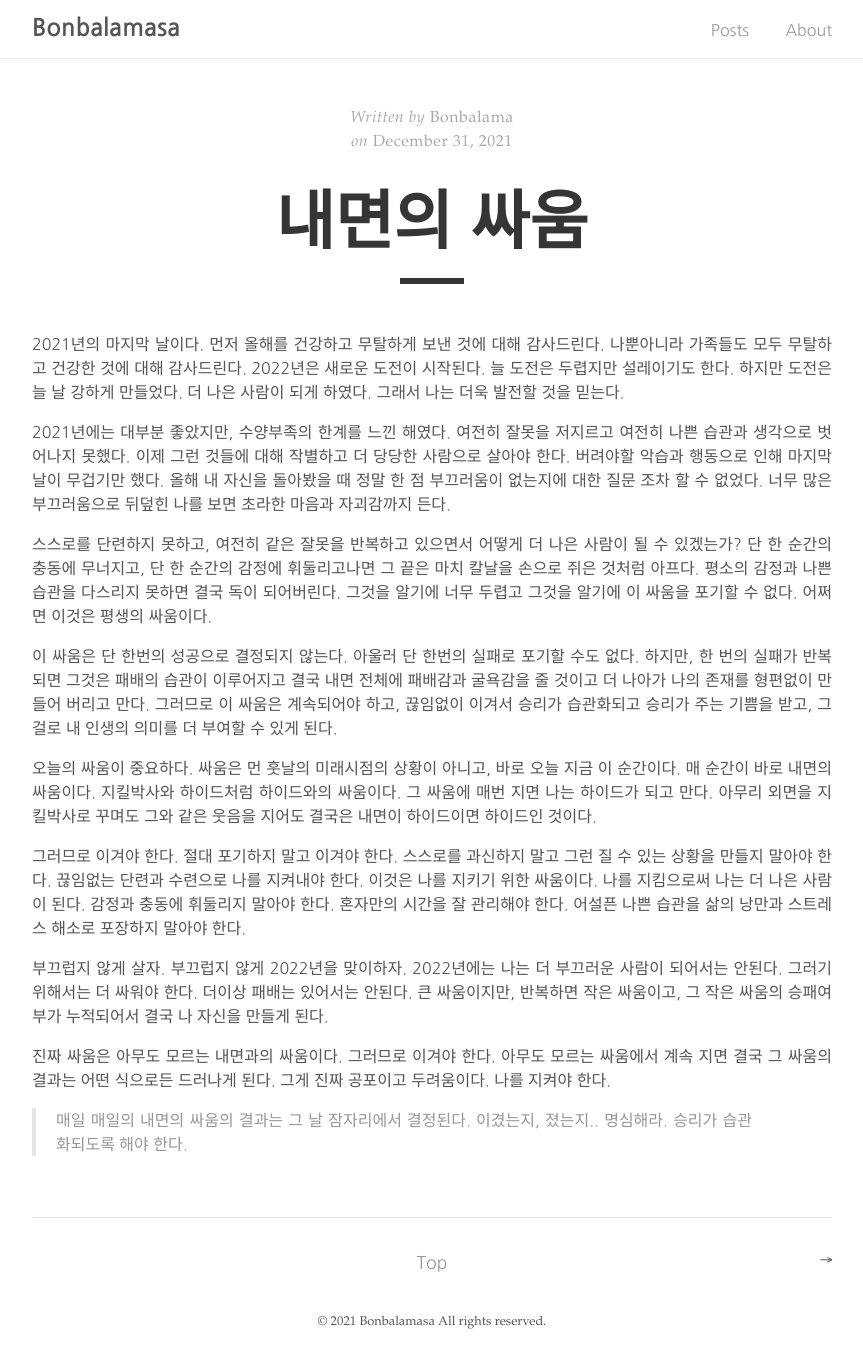
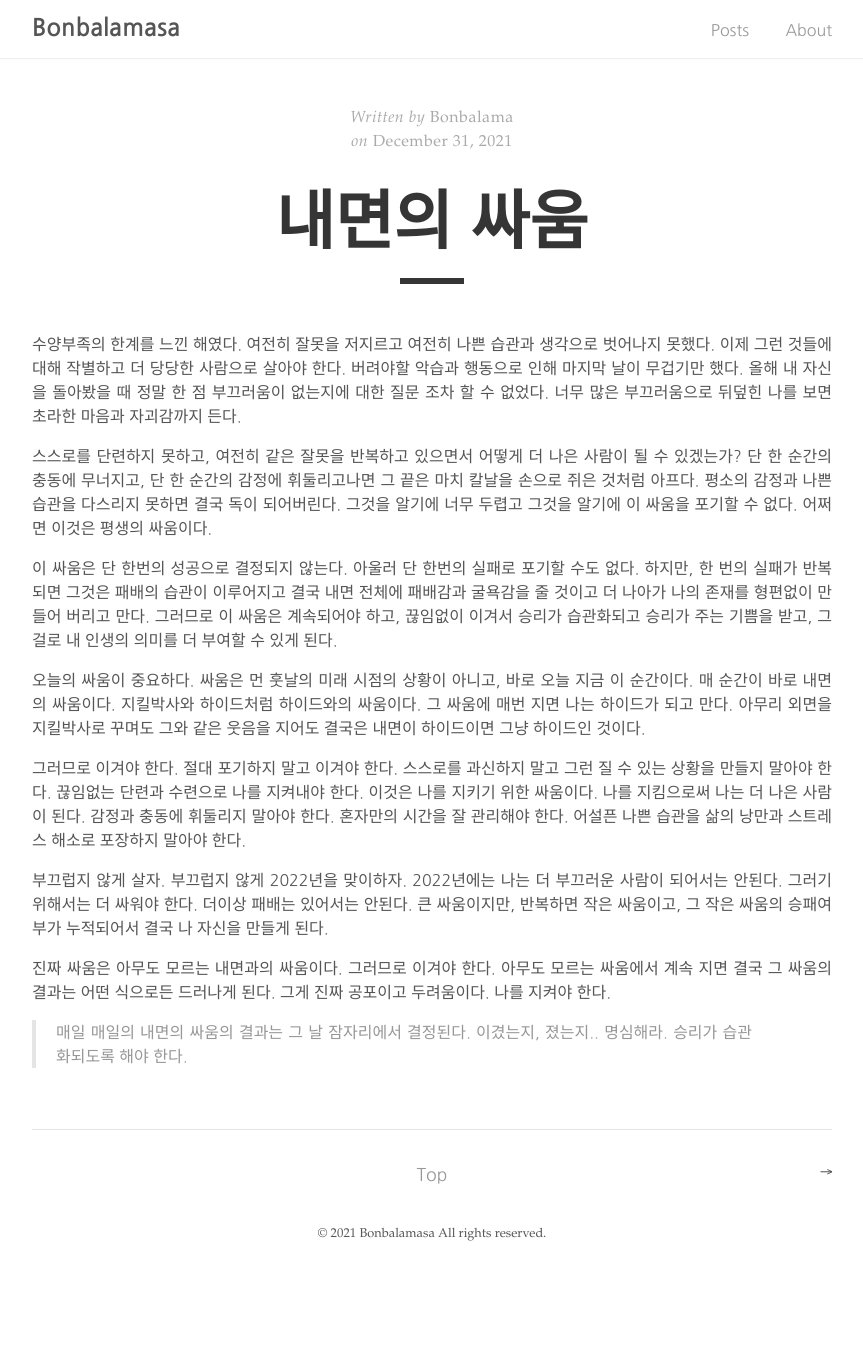
Before and after one commit to bonbalamasa/bonbalamasa.github.io, a Jekyll site: the page built from _posts/2021-12-31-00057.md, in a window 1280 px wide. Shown: the whole page, without its empty margins (208-1071 px from the left). Built offline with Jekyll 4.4.1, drawn with Linux system fonts in a browser that asks for light colours; after the commit the page ends 1277 px from its top, so only the background shows below that.

Commit message:
post add

```diff
--- a/_posts/2021-12-31-00057.md
+++ b/_posts/2021-12-31-00057.md
@@ -3,15 +3,13 @@ layout: post
 title:  "내면의 싸움"
 author: "Bonbalama"
 ---
-2021년의 마지막 날이다. 먼저 올해를 건강하고 무탈하게 보낸 것에 대해 감사드린다. 나뿐아니라 가족들도 모두 무탈하고 건강한 것에 대해 감사드린다. 2022년은 새로운 도전이 시작된다. 늘 도전은 두렵지만 설레이기도 한다. 하지만 도전은 늘 날 강하게 만들었다. 더 나은 사람이 되게 하였다. 그래서 나는 더욱 발전할 것을 믿는다.
-
-2021년에는 대부분 좋았지만, 수양부족의 한계를 느낀 해였다. 여전히 잘못을 저지르고 여전히 나쁜 습관과 생각으로 벗어나지 못했다. 이제 그런 것들에 대해 작별하고 더 당당한 사람으로 살아야 한다. 버려야할 악습과 행동으로 인해 마지막 날이 무겁기만 했다. 올해 내 자신을 돌아봤을 때 정말 한 점 부끄러움이 없는지에 대한 질문 조차 할 수 없었다. 너무 많은 부끄러움으로 뒤덮힌 나를 보면 초라한 마음과 자괴감까지 든다.
+수양부족의 한계를 느낀 해였다. 여전히 잘못을 저지르고 여전히 나쁜 습관과 생각으로 벗어나지 못했다. 이제 그런 것들에 대해 작별하고 더 당당한 사람으로 살아야 한다. 버려야할 악습과 행동으로 인해 마지막 날이 무겁기만 했다. 올해 내 자신을 돌아봤을 때 정말 한 점 부끄러움이 없는지에 대한 질문 조차 할 수 없었다. 너무 많은 부끄러움으로 뒤덮힌 나를 보면 초라한 마음과 자괴감까지 든다.
 
 스스로를 단련하지 못하고, 여전히 같은 잘못을 반복하고 있으면서 어떻게 더 나은 사람이 될 수 있겠는가? 단 한 순간의 충동에 무너지고, 단 한 순간의 감정에 휘둘리고나면 그 끝은 마치 칼날을 손으로 쥐은 것처럼 아프다. 평소의 감정과 나쁜 습관을 다스리지 못하면 결국 독이 되어버린다. 그것을 알기에 너무 두렵고 그것을 알기에 이 싸움을 포기할 수 없다. 어쩌면 이것은 평생의 싸움이다.
 
 이 싸움은 단 한번의 성공으로 결정되지 않는다. 아울러 단 한번의 실패로 포기할 수도 없다. 하지만, 한 번의 실패가 반복되면 그것은 패배의 습관이 이루어지고 결국 내면 전체에 패배감과 굴욕감을 줄 것이고 더 나아가 나의 존재를 형편없이 만들어 버리고 만다. 그러므로 이 싸움은 계속되어야 하고, 끊임없이 이겨서 승리가 습관화되고 승리가 주는 기쁨을 받고, 그걸로 내 인생의 의미를 더 부여할 수 있게 된다.
 
-오늘의 싸움이 중요하다. 싸움은 먼 훗날의 미래시점의 상황이 아니고, 바로 오늘 지금 이 순간이다. 매 순간이 바로 내면의 싸움이다. 지킬박사와 하이드처럼 하이드와의 싸움이다. 그 싸움에 매번 지면 나는 하이드가 되고 만다. 아무리 외면을 지킬박사로 꾸며도 그와 같은 웃음을 지어도 결국은 내면이 하이드이면 하이드인 것이다.
+오늘의 싸움이 중요하다. 싸움은 먼 훗날의 미래 시점의 상황이 아니고, 바로 오늘 지금 이 순간이다. 매 순간이 바로 내면의 싸움이다. 지킬박사와 하이드처럼 하이드와의 싸움이다. 그 싸움에 매번 지면 나는 하이드가 되고 만다. 아무리 외면을 지킬박사로 꾸며도 그와 같은 웃음을 지어도 결국은 내면이 하이드이면 그냥 하이드인 것이다.
 
 그러므로 이겨야 한다. 절대 포기하지 말고 이겨야 한다. 스스로를 과신하지 말고 그런 질 수 있는 상황을 만들지 말아야 한다. 끊임없는 단련과 수련으로 나를 지켜내야 한다. 이것은 나를 지키기 위한 싸움이다. 나를 지킴으로써 나는 더 나은 사람이 된다. 감정과 충동에 휘둘리지 말아야 한다. 혼자만의 시간을 잘 관리해야 한다. 어설픈 나쁜 습관을 삶의 낭만과 스트레스 해소로 포장하지 말아야 한다.
 
```
